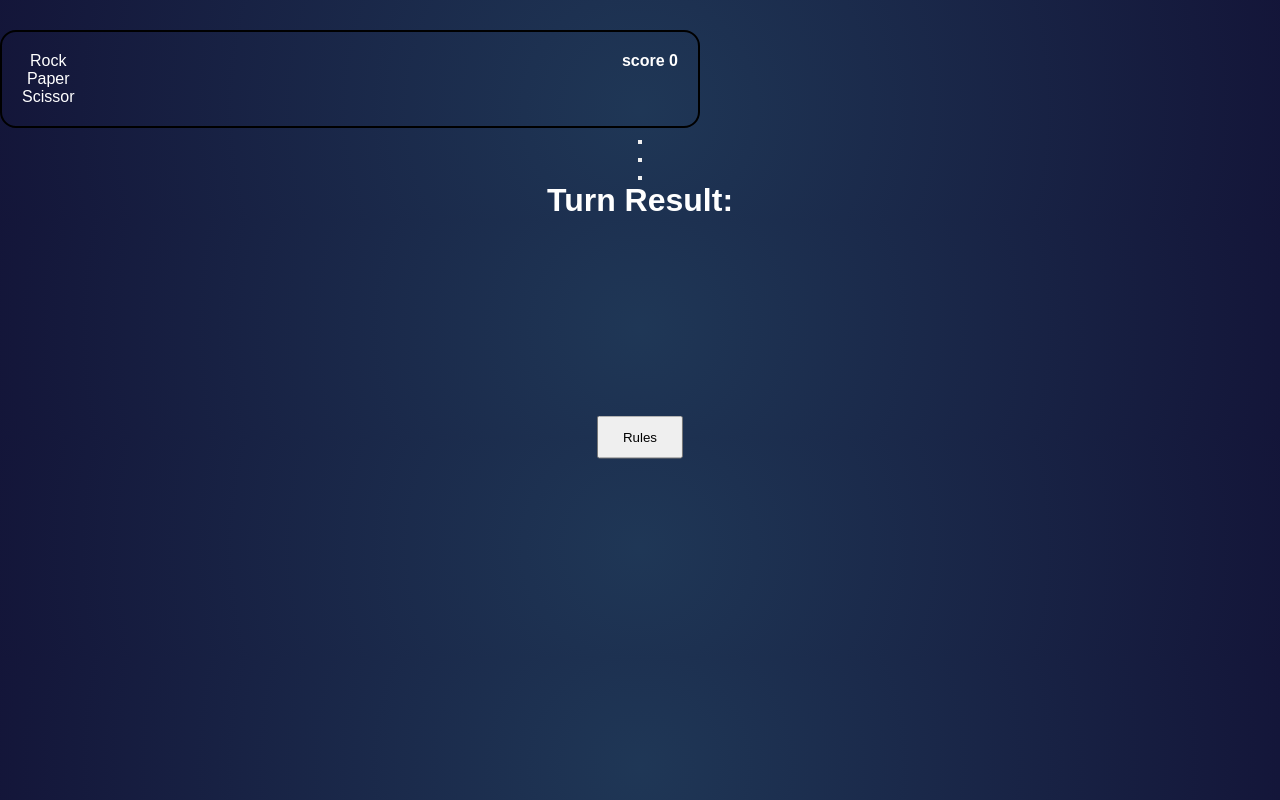
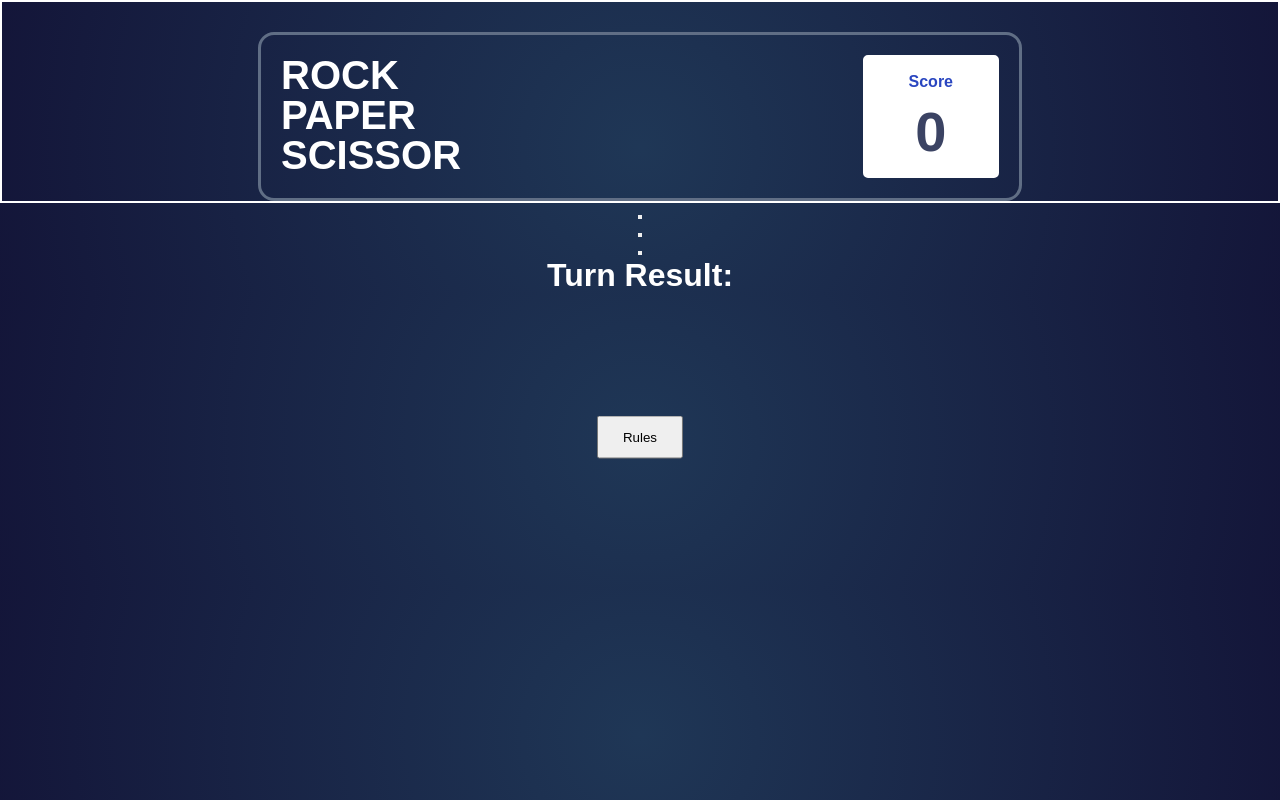
Before and after one commit to jshin720/rps_game, a React (Create React App) app: page / in a window 1280 px wide. Built offline with nearby package versions, Linux system fonts and the light colour scheme; no server answers; the HTML template or start-up script is replaced by a standard one.

Commit message:
finished css on scoreCard

```diff
--- a/index.html
+++ b/index.html
@@ -18,6 +18,9 @@
 
     <!-- Feel free to remove these styles or customise in your own stylesheet 👍 -->
     <style>
+      @import url("https://fonts.googleapis.com/css2?family=Barlow+Semi+Condensed:wght@400;600;700&display=swap");
+    </style>
+    <style>
       .attribution {
         font-size: 11px;
         text-align: center;
@@ -25,9 +28,6 @@
       .attribution a {
         color: hsl(228, 45%, 44%);
       }
-    </style>
-    <style>
-      @import url("https://fonts.googleapis.com/css2?family=Barlow+Semi+Condensed:wght@600;700&display=swap");
     </style>
   </head>
   <body>
--- a/src/App.css
+++ b/src/App.css
@@ -3,11 +3,24 @@
 *{
   margin: 0;
   padding: 0;
-  box-sizing: border-box;
+  /* box-sizing: border-box; */
 }
 
 .App {
+  display: flex;
+  flex-direction: column;
+  align-items: center;
   text-align: center;
+  font-family: 'Barlow Semi Condensed', sans-serif;
+  /* margin: 50%; */
+  /* padding: 50%; */
+}
+
+.header {
+  display: flex;
+  justify-content: center;
+  width: 100%;
+  border: 2px solid white;
 }
 
 .modal-button {
--- a/src/App.js
+++ b/src/App.js
@@ -90,10 +90,12 @@ function App() {
 
   return (
     <div className="App">
+      <div className="header">
       <ScoreCard
         userPoints={userPoints}
         // computerPoints={computerPoints}
       ></ScoreCard>
+      </div>
       <div className="choices">
         {!userChoice && !computerChoice ? (
           <div className="btn-container">
--- a/src/components/score_card/score_card.css
+++ b/src/components/score_card/score_card.css
@@ -1,10 +1,40 @@
 .scorecard-container {
   display: flex;
   justify-content: space-between;
-  border: 2px solid black;
-  max-width: 700px;
+  border: 3px solid hsl(217, 16%, 45%);
+  max-width: 47.75rem;
   width: 100%;
-  margin-top: 30px;
+  margin-top: 1.875rem;
   border-radius: 1rem;
-  padding: 20px;
+  padding: 1.25rem;
+
+  .choices-list{
+    font-size: 2.5rem;
+    font-family: 'Barlow Semi Condensed', sans-serif;
+    text-transform: uppercase;
+    display: flex;
+    flex-direction: column;
+    text-align: start;
+    font-weight: 600;
+    line-height: 2.5rem;
+  }
+  .score-holder {
+    display: flex;
+    flex-direction: column;
+    background-color: #fff;
+    color: hsl(229, 64%, 46%);
+    border-radius: 5px;
+    border: 2px solid white;
+    padding: .75rem 2.5rem;
+  }
+
+  .score-header {
+    padding: .25rem;
+  }
+  .score-box {
+    padding-top: .25rem;
+    color: hsl(229, 25%, 31%);
+    font-size: 3.5rem;
+    font-weight: 700;
+  }
 }
--- a/src/components/score_card/score_card.jsx
+++ b/src/components/score_card/score_card.jsx
@@ -8,14 +8,15 @@ function ScoreCard(props) {
 
   return (
     <div className="scorecard-container">
-      <span className="choices-list">
-          <p>Rock</p>
-          <p>Paper</p>
-          <p>Scissor</p>
-      </span>
-      <span className="score-holder">
-        <h4 className="score-header">score {`${userPoints}`}</h4>
-      </span>
+      <div className="choices-list">
+        <p>Rock</p>
+        <p>Paper</p>
+        <p>Scissor</p>
+      </div>
+      <div className="score-holder">
+        <h4 className="score-header">Score</h4>
+        <span className="score-box">{`${userPoints}`}</span>
+      </div>
     </div>
   );
 }
--- a/src/index.css
+++ b/src/index.css
@@ -6,7 +6,6 @@
 
 body {
   margin: 0;
-  font-family: 'Barlow Semi Condensed', sans-serif;
   -webkit-font-smoothing: antialiased;
   -moz-osx-font-smoothing: grayscale;
   color: #fff;
```
